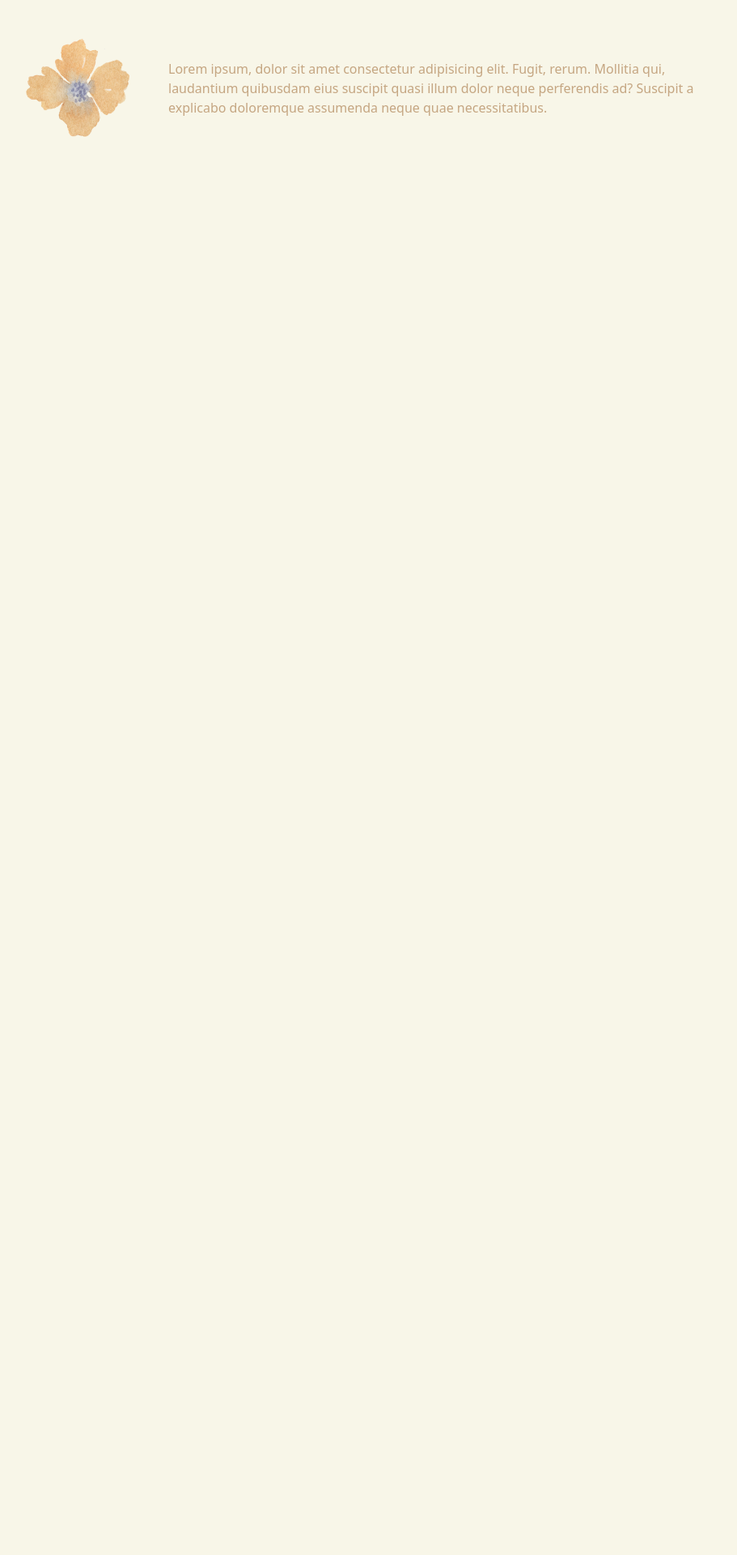
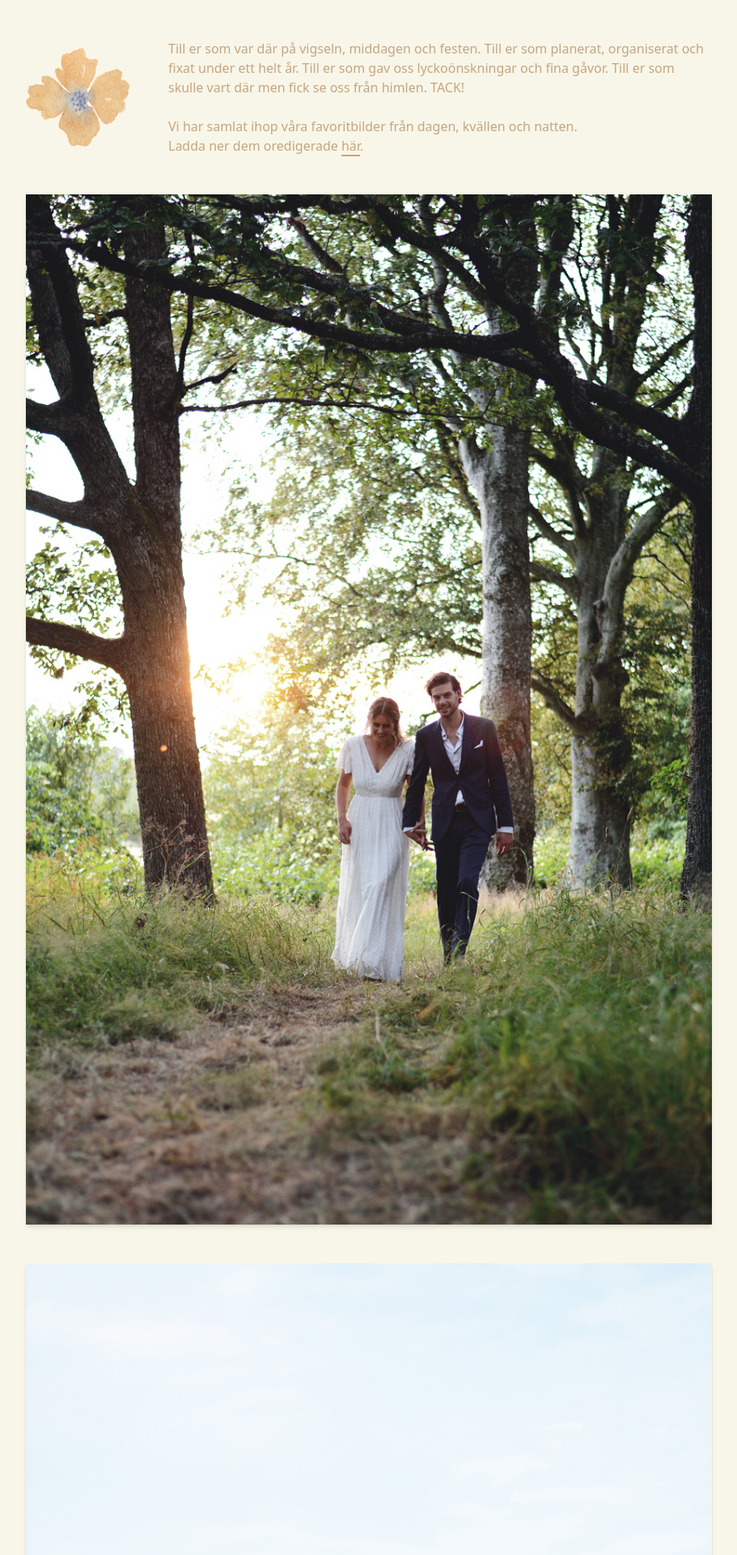
Before and after one commit to hejhansson/tjugondejuli-pics, a PHP site: page / in a window 1280 px wide. Shown: the top 1920 px of the page at 81% size, without its empty margins (184-1095 px from the left). Before the commit the page ends 169 px from the top, so only its background shows below. Run offline with PHP 8.4, Linux system fonts and the light colour scheme.

Commit message:
add correct images and link to rest

```diff
--- a/index.php
+++ b/index.php
@@ -10,6 +10,7 @@
 
   <style>
     body { background: #f8f6e8; color: #c5a682; }
+    * { border-color: #c5a682;}
   </style>
 
 </head>
@@ -20,7 +21,12 @@
   <div class="w-full sm:flex items-center my-12">
     <img class="w-16 sm:w-32" src="/images/flower.png" alt="">
     <p class="mt-6 sm:mt-0 sm:pl-12">
-      Lorem ipsum, dolor sit amet consectetur adipisicing elit. Fugit, rerum. Mollitia qui, laudantium quibusdam eius suscipit quasi illum dolor neque perferendis ad? Suscipit a explicabo doloremque assumenda neque quae necessitatibus.
+
+
+
+      Till er som var där på vigseln, middagen och festen. Till er som planerat, organiserat och fixat under ett helt år. Till er som gav oss lyckoönskningar och fina gåvor. Till er som skulle vart där men fick se oss från himlen. TACK!
+<br><br>
+      Vi har samlat ihop våra favoritbilder från dagen, kvällen och natten.<br>Ladda ner dem oredigerade <a target="_blank" class="border-b-2" href="https://www.dropbox.com/s/ki7jb378s6phqxk/tjugondejuli-pics.zip?dl=0">här</a>.
     </p>
   </div>
 
@@ -30,7 +36,7 @@
     $images = glob( $dir, GLOB_BRACE );
 
     foreach( $images as $image ):
-        echo "<img class='mb-6' src='" . $image . "' />";
+        echo "<img class='mb-12 shadow-md' src='" . $image . "' />";
     endforeach;
 
   ?>
```
Also changed, not shown: images/1.jpg (added), images/2.jpg (added), images/3.jpg (added), images/4.jpg (added), images/5.jpg (added), images/6.jpg (added), images/7.jpg (added), images/8.jpg (added), images/9.jpg (added), images/flower.png, 2 other files.
